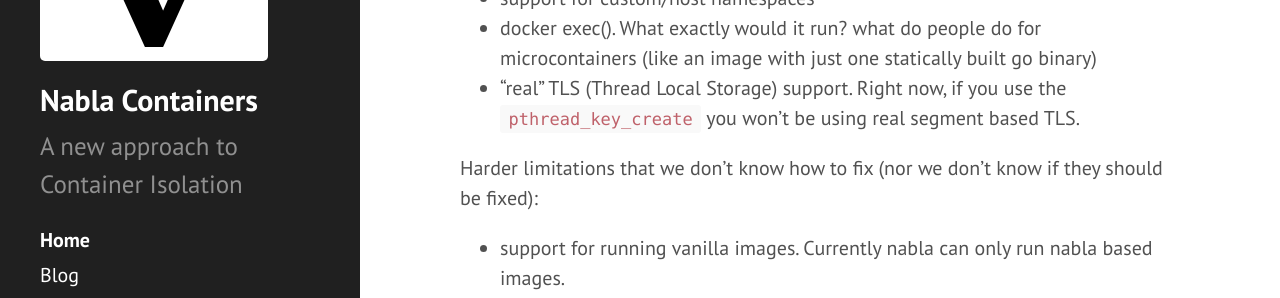
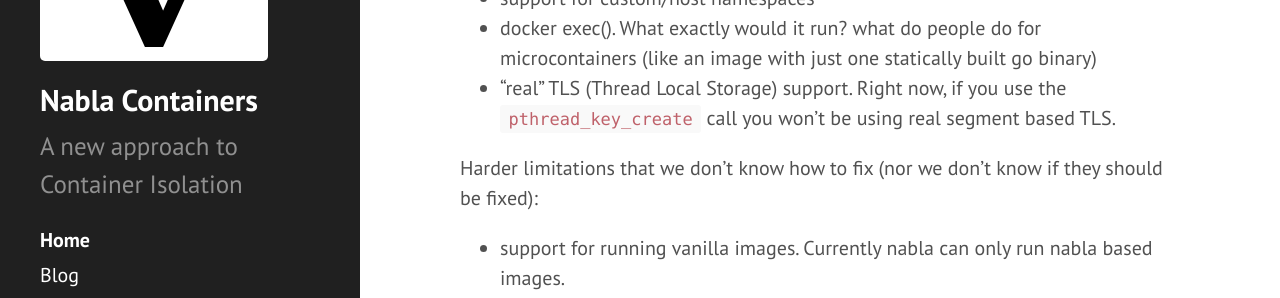
Before and after one commit to nabla-containers/nabla-containers.github.io, a Jekyll site: the page built from index.md, in a window 1280 px wide and 900 px high, scrolled down 3442 px. Shown: the part 447-745 px from the top of the window. Built offline with Jekyll 4.4.1, drawn with Linux system fonts in a browser that asks for light colours.

Commit message:
more nits on limitations

```diff
--- a/index.md
+++ b/index.md
@@ -105,7 +105,7 @@ These are some harder features (sorted from most to less important):
 - GPU support
 - support for custom/host namespaces
 - docker exec(). What exactly would it run? what do people do for microcontainers (like an image with just one statically built go binary)
-- "real" TLS (Thread Local Storage) support. Right now, if you use the `pthread_key_create` you won't be using real segment based TLS.
+- "real" TLS (Thread Local Storage) support. Right now, if you use the `pthread_key_create` call you won't be using real segment based TLS.
 
 Harder limitations that we don't know how to fix (nor we don't know if they should be fixed):
 - support for running vanilla images. Currently nabla can only run nabla based images.
```
